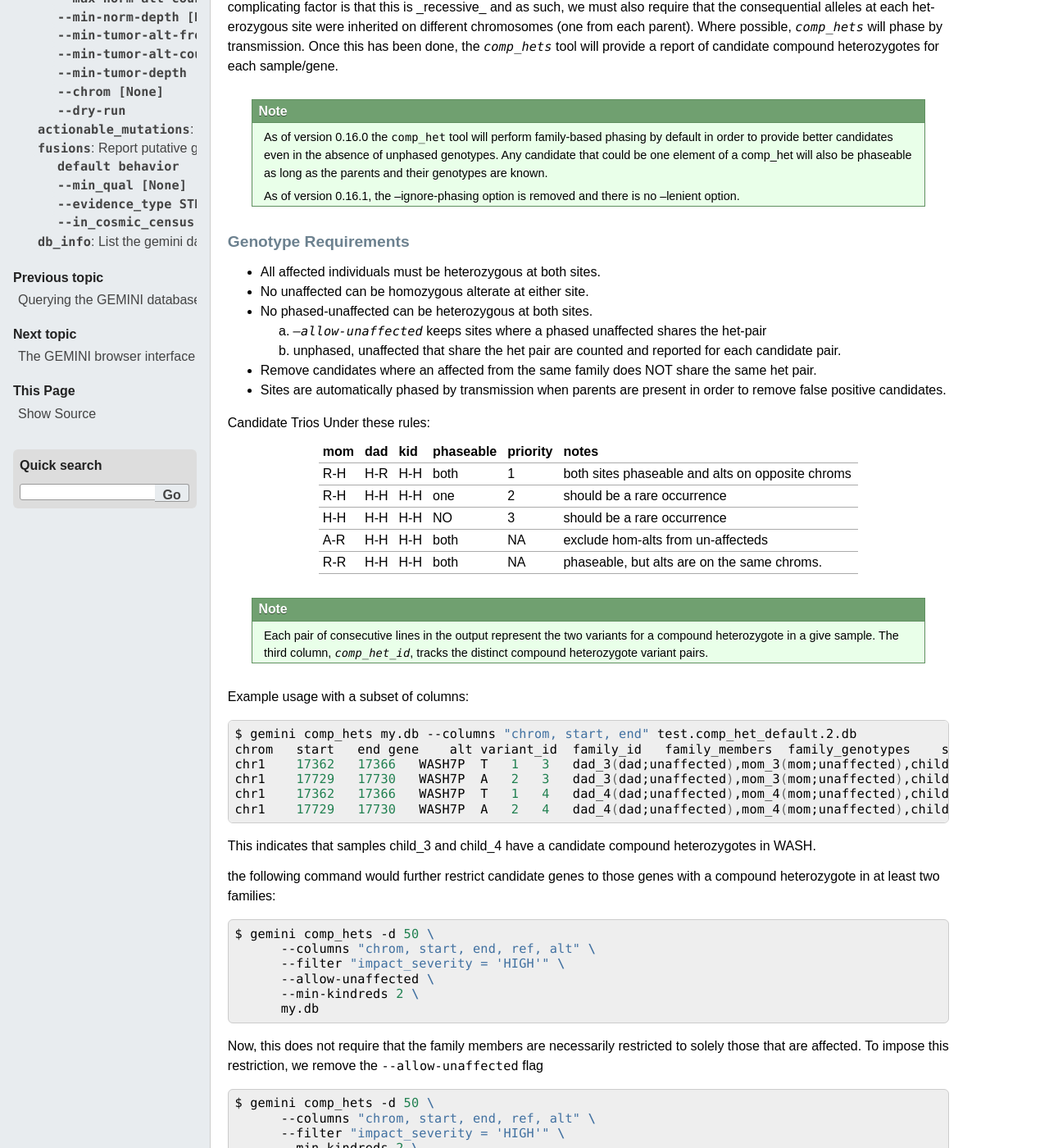
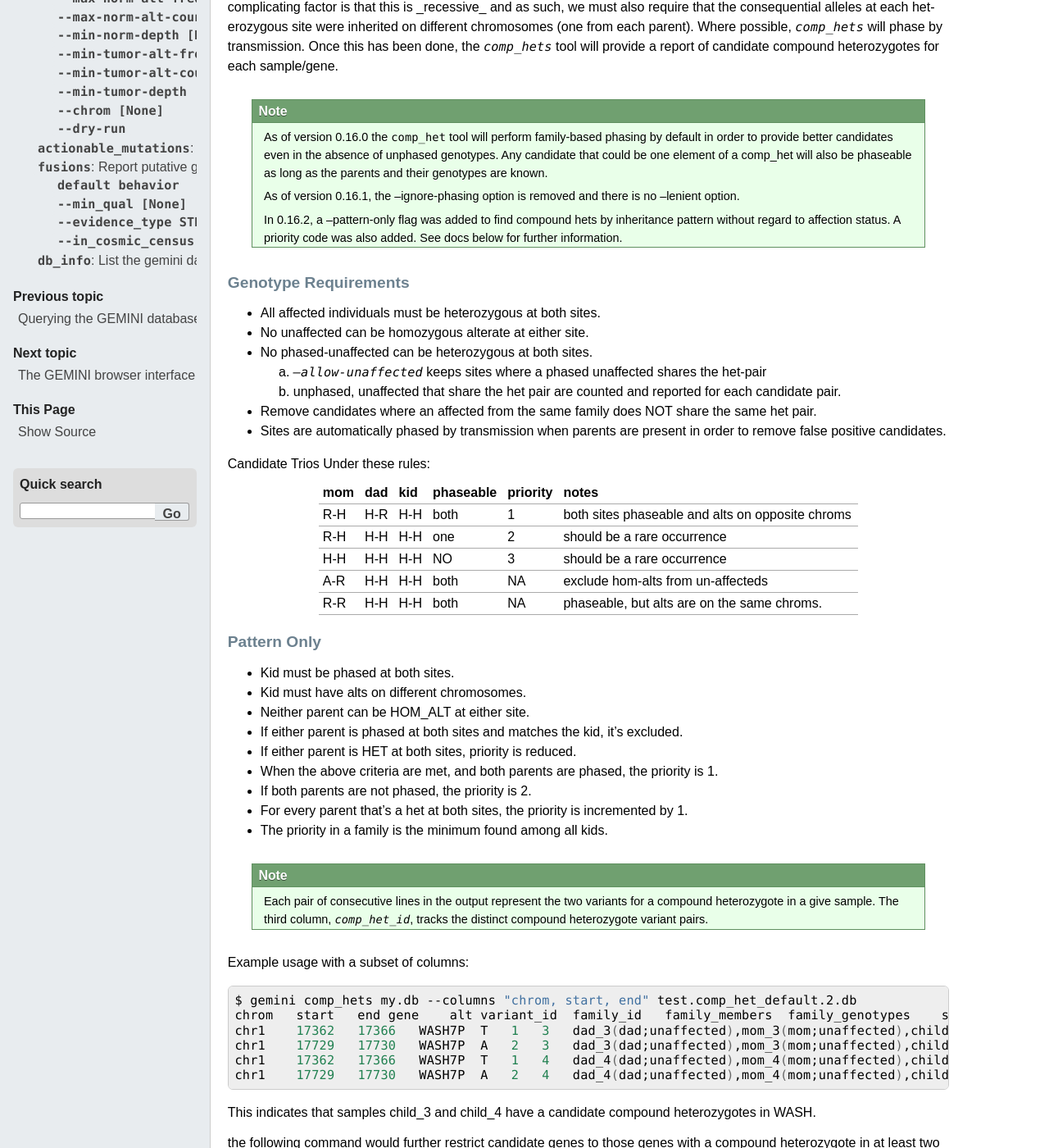
Before and after one commit to arq5x/gemini, a Sphinx documentation site: the page built from docs/content/tools.rst, in a window 1280 px wide and 1400 px high, scrolled down 1758 px. Shown: the whole window at 82% size. Built offline with Sphinx 7.4.7, drawn with Linux system fonts in a browser that asks for light colours; formulas are drawn with MathJax 3; comment, search, counter and statistics services are not loaded; the version number is read from the project's files by our own code.

Commit message:
update docs

```diff
--- a/docs/content/history.rst
+++ b/docs/content/history.rst
@@ -12,6 +12,7 @@ Release History
 0.16.2 (forthcoming)
 =======================================
 #. Hone rules for unphased and partially-phased compound hets.
+#. Remove `--lenient` argument for comp_hets and add `--pattern-only` to find compound_hets regardless of affection status.
 
 0.16.1
 =======================================
--- a/docs/content/tools.rst
+++ b/docs/content/tools.rst
@@ -132,6 +132,9 @@ heterozygotes for each sample/gene.
   As of version 0.16.1, the --ignore-phasing option is removed and there is no
   --lenient option.
 
+  In 0.16.2, a --pattern-only flag was added to find compound hets by inheritance
+  pattern without regard to affection status. A priority code was also added. See
+  docs below for further information.
 
 ---------------------
 Genotype Requirements
@@ -159,6 +162,20 @@ H-H   H-H      H-H       NO          3          should be a rare occurrence
 A-R   H-H      H-H       both        NA         exclude hom-alts from un-affecteds
 R-R   H-H      H-H       both        NA         phaseable, but alts are on the same chroms.
 ===   ===      ====      =========   ========   ================================================
+
+------------
+Pattern Only
+------------
+
+- Kid must be phased at both sites.
+- Kid must have alts on different chromosomes.
+- Neither parent can be HOM_ALT at either site.
+- If either parent is phased at both sites and matches the kid, it's excluded.
+- If either parent is HET at both sites, priority is reduced.
+- When the above criteria are met, and both parents are phased, the priority is 1.
+- If both parents are not phased, the priority is 2.
+- For every parent that's a het at both sites, the priority is incremented by 1.
+- The priority in a family is the minimum found among all kids.
 
 .. note::
 
```
